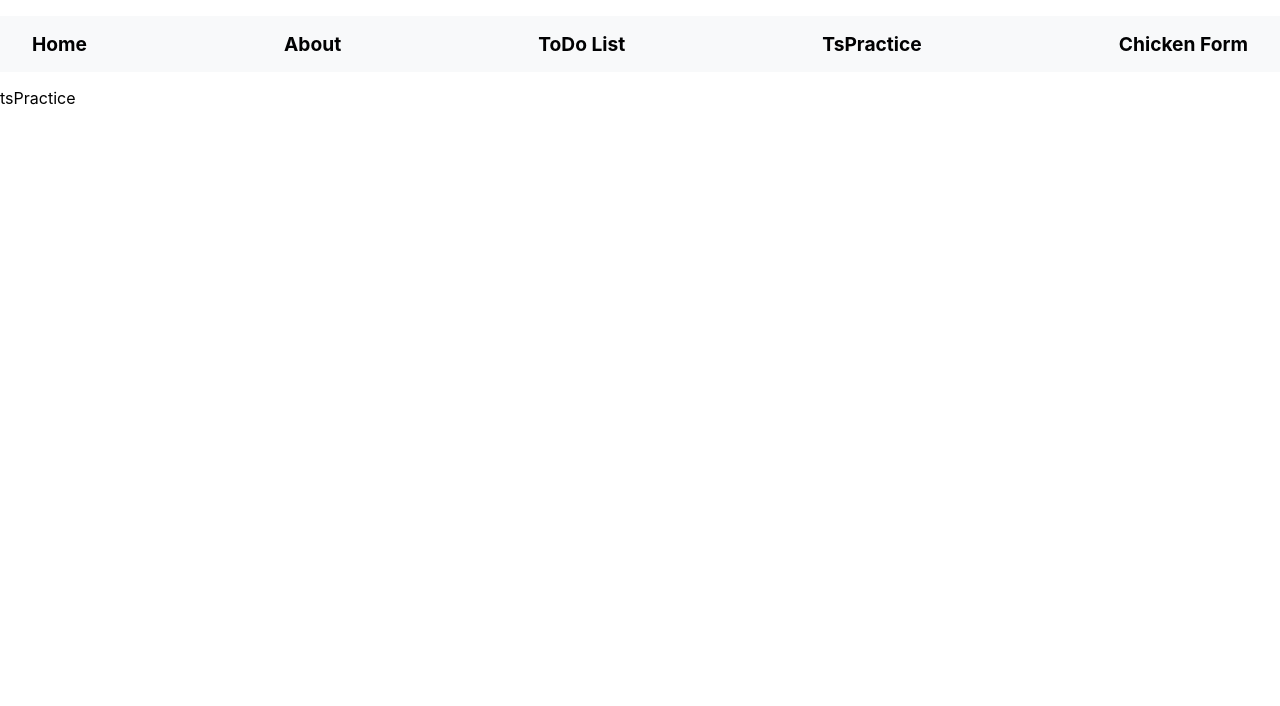
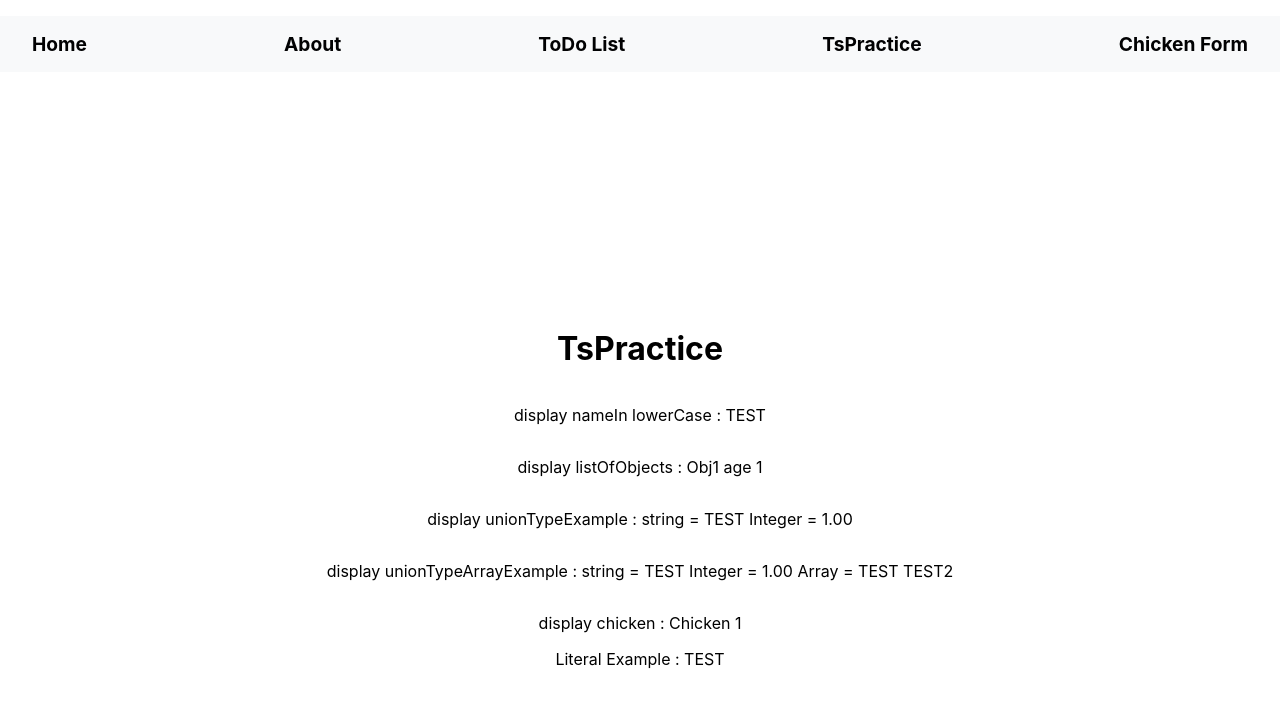
Before and after one commit to troias/TS-Muckarond, a React (Create React App) app: page /ts in a window 1280 px wide. Shown: the top 706 px of the page. Built offline with nearby package versions, Linux system fonts and the light colour scheme.

Commit message:
added literal examples

```diff
--- /dev/null
+++ b/src/components/tsPractice.module.css
@@ -0,0 +1,7 @@
+.container {
+  display: flex;
+  flex-direction: column;
+  align-items: center;
+  justify-content: center;
+  height: 100vh;
+}
--- a/src/components/tsPractice.tsx
+++ b/src/components/tsPractice.tsx
@@ -1,10 +1,135 @@
-
+import { useEffect } from 'react'
+import classes from './tsPractice.module.css'
 
 type Props = {}
 
+
+interface IChicken {
+    id: string
+    name: string
+    age: number
+    weight: number
+
+}
+
+const chicken: IChicken = {
+    id: "1",
+    name: "Chicken 1",
+    age: 1,
+    weight: 1,
+
+}
+
+
+const testFunction = (data: any) => {
+
+
+    const { name } = data
+    console.log("testFunction")
+    const toLowerCase = (name: string) => {
+        return name.toUpperCase()
+    }
+    return toLowerCase(name)
+
+}
+
+type ObjectShape = {
+    name: string
+    age: number
+}
+
+const listOfObjects: object[] = [
+    {
+        name: "Obj1",
+        age: 1
+    },
+] as ObjectShape[]
+
+
+const unionTypeExample = (data: string | number) => {
+    if (typeof data === "string") {
+        return data.toUpperCase()
+    } else {
+        return data.toFixed(2)
+    }
+}
+
+const unionTypeArrayExample = (data: string | number | string[]) => {
+    if (typeof data === "string") {
+        return data.toUpperCase()
+    } else if (Array.isArray(data)) {
+        return data.map((item: string) => " " + item.toUpperCase())
+    }
+    return data.toFixed(2)
+}
+
+
+const testData: TestData = {
+
+    name: "test",
+    age: 1,
+    weight: 1
+
+}
+
+type TestData = {
+    name: string
+    age: number
+    weight: number
+}
+
+
+const literalExample = (s: string, alignment: "left" | "center" | "right") => {
+    switch (alignment) {
+        case "left":
+            return s.toUpperCase()
+        case "center":
+            return s.toLowerCase()
+        case "right":
+            return s.toUpperCase()
+    }
+}
+
+console.log("literal-Example", literalExample("test", "left"))
+
+
+
 export default function TsPractice({ }: Props) {
+
+    useEffect(function () {
+        console.log("useEffect")
+
+
+
+    }, [])
+
     return (
-        <div>tsPractice</div>
+        <div className={classes.container}>
+            <h1>TsPractice</h1>
+            <p>
+                display nameIn lowerCase : {testFunction(testData)}
+
+            </p>
+            <p>
+                display listOfObjects : {listOfObjects.map((item: { name?: string; age?: number }) => item.name + " " + "age" + " " + item.age)}
+            </p>
+            <p>
+                display unionTypeExample : string = {unionTypeExample("test")} Integer = {unionTypeExample(1)}
+            </p>
+            <p>
+                display unionTypeArrayExample : string = {unionTypeArrayExample("test")} Integer = {unionTypeArrayExample(1)} Array = {unionTypeArrayExample(["test", "test2"])}
+            </p>
+            <p>
+                display chicken : {chicken.name}
+            </p>
+            <div className="test" >
+                Literal Example : {literalExample("test", "left")}
+
+
+            </div>
+
+
+        </div>
 
     )
 }
```
Also changed, not shown: src/App.tsx (+4 -4 lines), tsconfig.json (+6 -9 lines).
